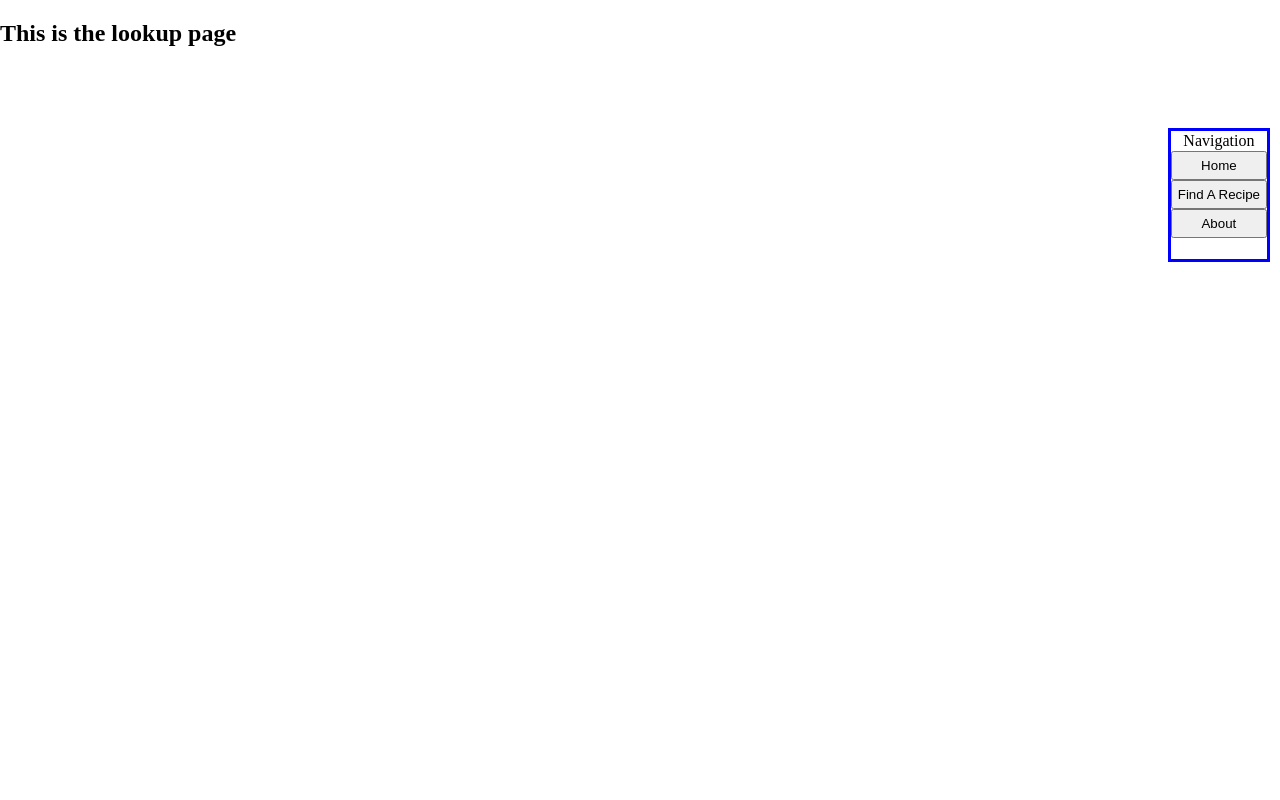
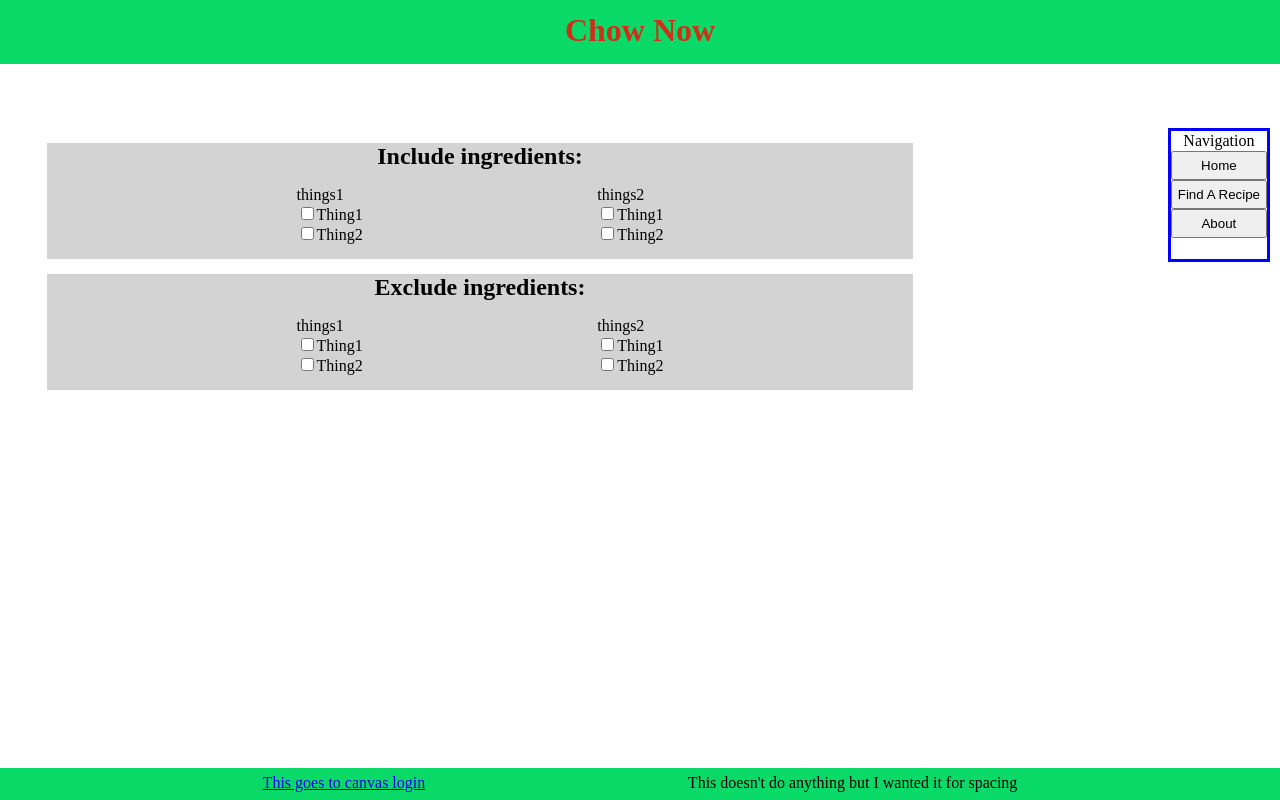
Before and after one commit to cs3141TeamH/Chow-Now, a React app: page / in a window 1280 px wide. Both pictures are taken after a click on the button "Find A Recipe". Built offline with nearby package versions, Linux system fonts and the light colour scheme; no server answers.

Commit message:
austin lookup page before database

```diff
--- a/src/client/App.js
+++ b/src/client/App.js
@@ -5,7 +5,10 @@ import ReactImage from './react.png';
  class App extends Component {
   constructor(props) {
     super(props);
-    this.state={ username:null, isLandingPage:true, isLookupPage:false, isAboutPage:false };
+    this.state={ username:null,
+      isLandingPage:true,
+      isLookupPage:false,
+      isAboutPage:false,};
     this.handleLandingClick = this.handleLandingClick.bind(this);
     this.handleLookupClick = this.handleLookupClick.bind(this);
     this.handleAboutClick = this.handleAboutClick.bind(this);
@@ -61,7 +64,7 @@ class LandingPage extends Component {
 class AboutPage extends Component {
   render() {
     return(
-      <div class="aboutText"> some text gang shit boonk
+      <div class="aboutText"> some text
         <Navigation onLandClick={this.props.onLandClick} onLookClick={this.props.onLookClick} onAboutClick={this.props.onAboutClick}/>
       </div>
    );
@@ -108,10 +111,41 @@ class LookupPage extends Component {
   render () {
     return (
       <div>
-        <h2>This is the lookup page</h2>
+        <Header/>
         <Navigation onLandClick={this.props.onLandClick} onLookClick={this.props.onLookClick} onAboutClick={this.props.onAboutClick}/>
+        <Footer/>
+        <div class="lookupBody">
+          <div class="checkboxesRow">
+            <h2 class="navHeader">Include ingredients:</h2>
+              <span class="checkboxes">
+                <Checkboxes title="things1"/>
+                <Checkboxes title="things2"/>
+              </span>
+          </div>
+          <div class="checkboxesRow">
+            <h2 class="navHeader">Exclude ingredients:</h2>
+              <span class="checkboxes">
+                <Checkboxes title="things1"/>
+                <Checkboxes title="things2"/>
+              </span>
+          </div>
+        </div>
       </div>
     );
   }
 }
+class Checkboxes extends Component {
+  render() {
+    return(
+    <div>  {this.props.title}
+      <form>
+        <input type="checkbox" id="thing1" name="thing1" value="food1"/>
+        <label for="thing1">Thing1</label> <br/>
+        <input type="checkbox" id="thing2" name="thing2" value="food2"/>
+        <label for="thing2">Thing2</label>
+      </form>
+    </div>
+    );
+  }
+}
 export default App;
--- a/src/client/app.css
+++ b/src/client/app.css
@@ -9,7 +9,7 @@ body {
   margin-top: 12px;
 }
 .headContainer {
-  position: absolute;
+  position: fixed;
   height: 64px;
   width: 100%;
   background-color: rgb(9, 218, 103);
@@ -54,3 +54,18 @@ body {
   border: 7px solid gold;
   height: 128px;
 }
+.checkboxesRow{
+  background-color: lightgrey;
+  margin: 15px;
+}
+.lookupBody{
+  position: absolute;
+  top: 128px;
+  width: 70%;
+  left: 32px;
+}
+.checkboxes{
+  display: flex;
+  justify-content: space-evenly;
+  padding: 15px;
+}
```
